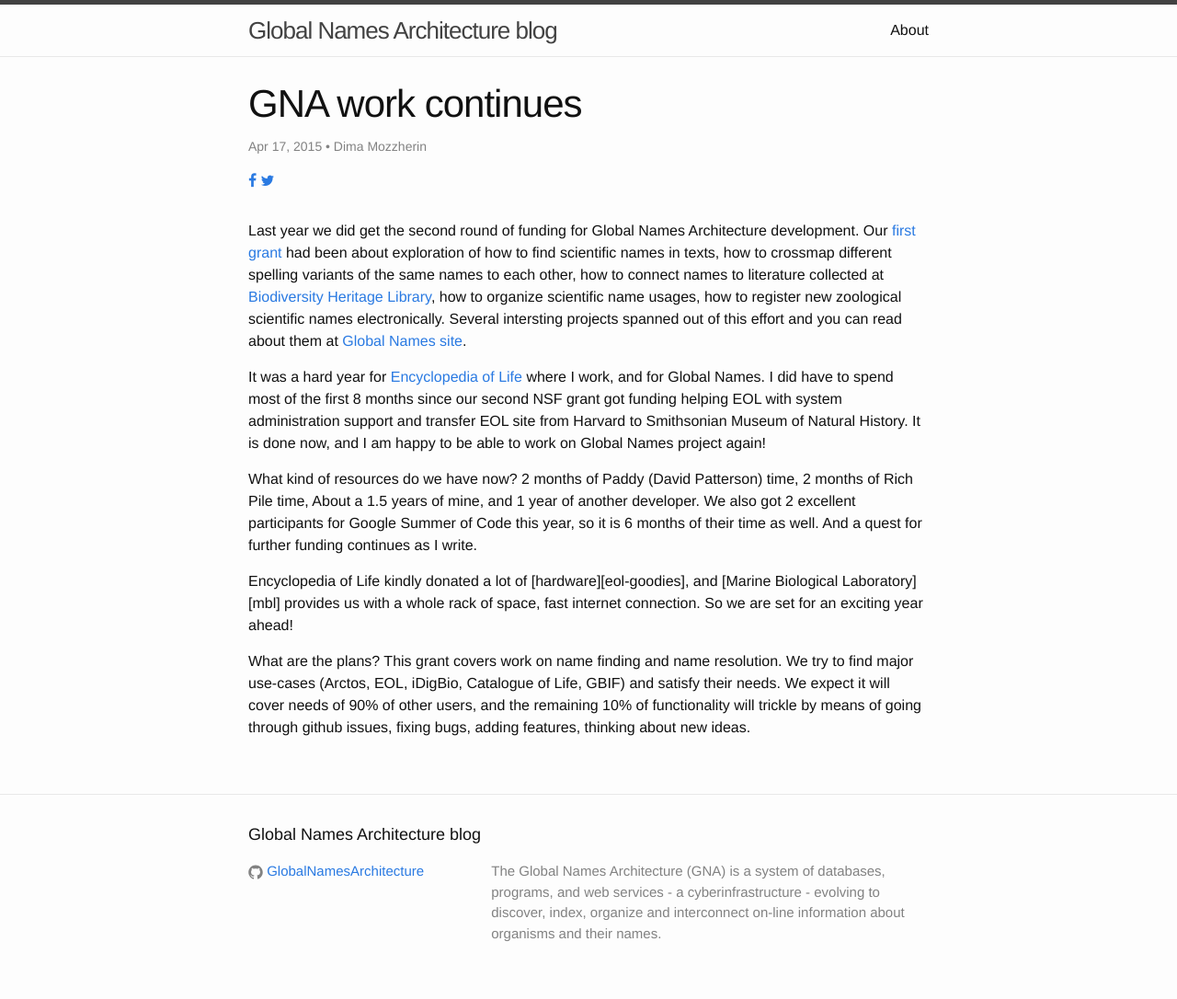
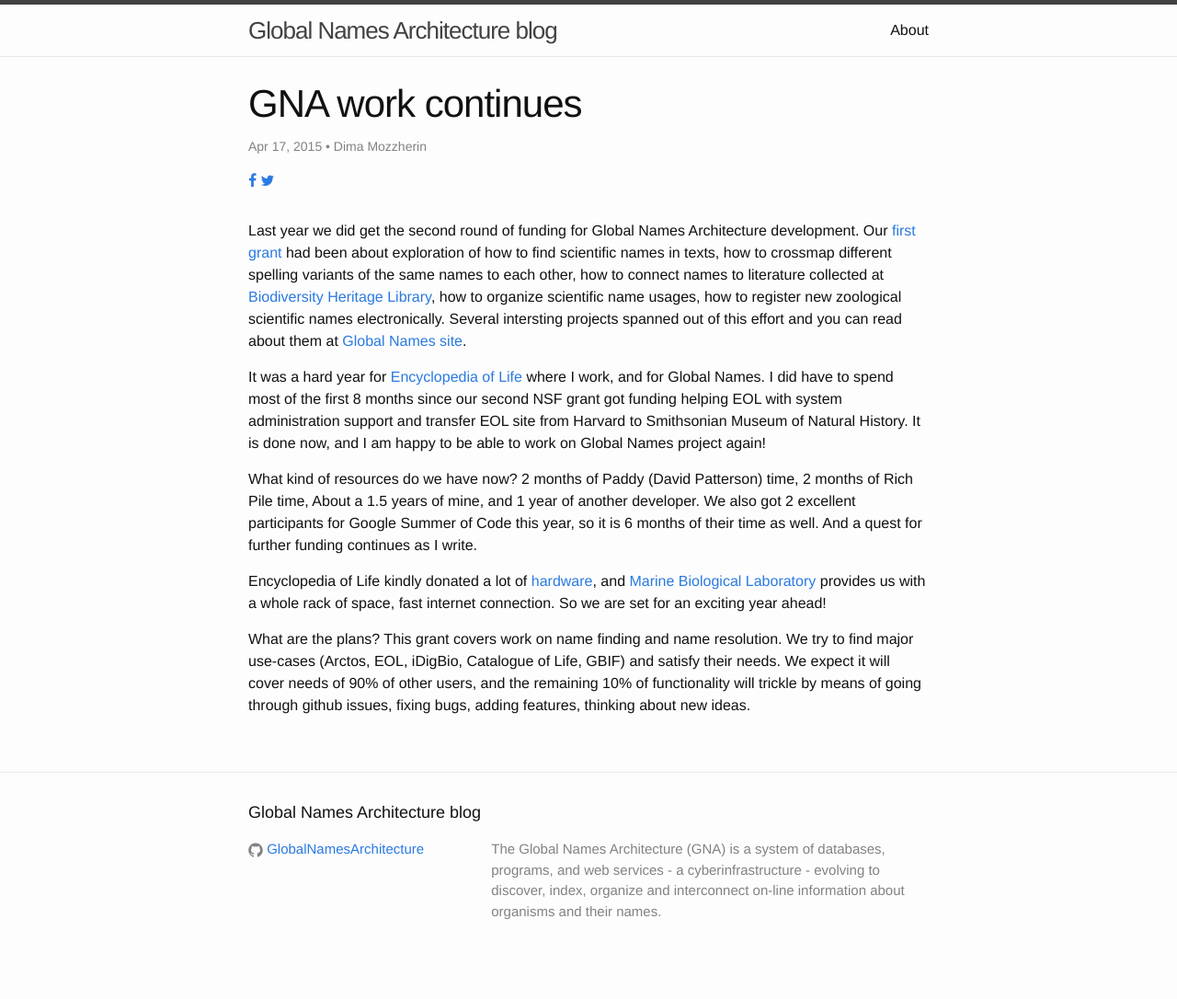
Before and after one commit to GlobalNamesArchitecture/GlobalNamesArchitecture.github.io, a Jekyll site: the page built from _posts/2015-04-17-gna_is_back.md, in a window 1280 px wide. Shown: the whole page at 92% size. Built offline with Jekyll 4.4.1, drawn with Linux system fonts in a browser that asks for light colours; nearby versions of some CDN libraries; after the commit the page ends 1062 px from its top, so only the background shows below that; some of the changed lines change nothing that is shown.

Commit message:
add missing links

```diff
--- a/_posts/2015-04-17-gna_is_back.md
+++ b/_posts/2015-04-17-gna_is_back.md
@@ -40,3 +40,5 @@
 [bhl]: http://www.biodiversitylibrary.org/
 [globalnames]: http://globalnames.org
 [eol]: http://eol.org
+[eol-goodies]: http://globalnamesarchitecture.github.io/gna/eol/2015/04/22/thank_you_eol.html
+[mbl]: http://mbl.edu
```
